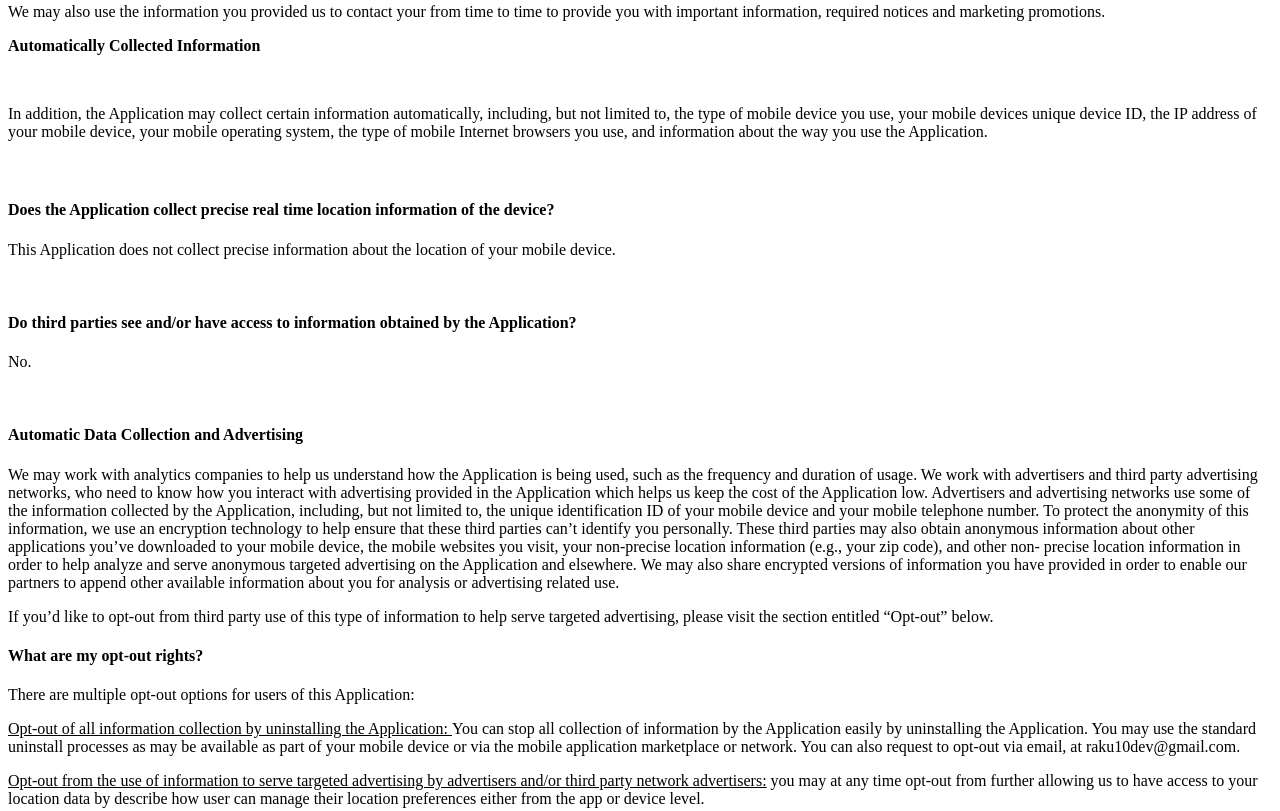
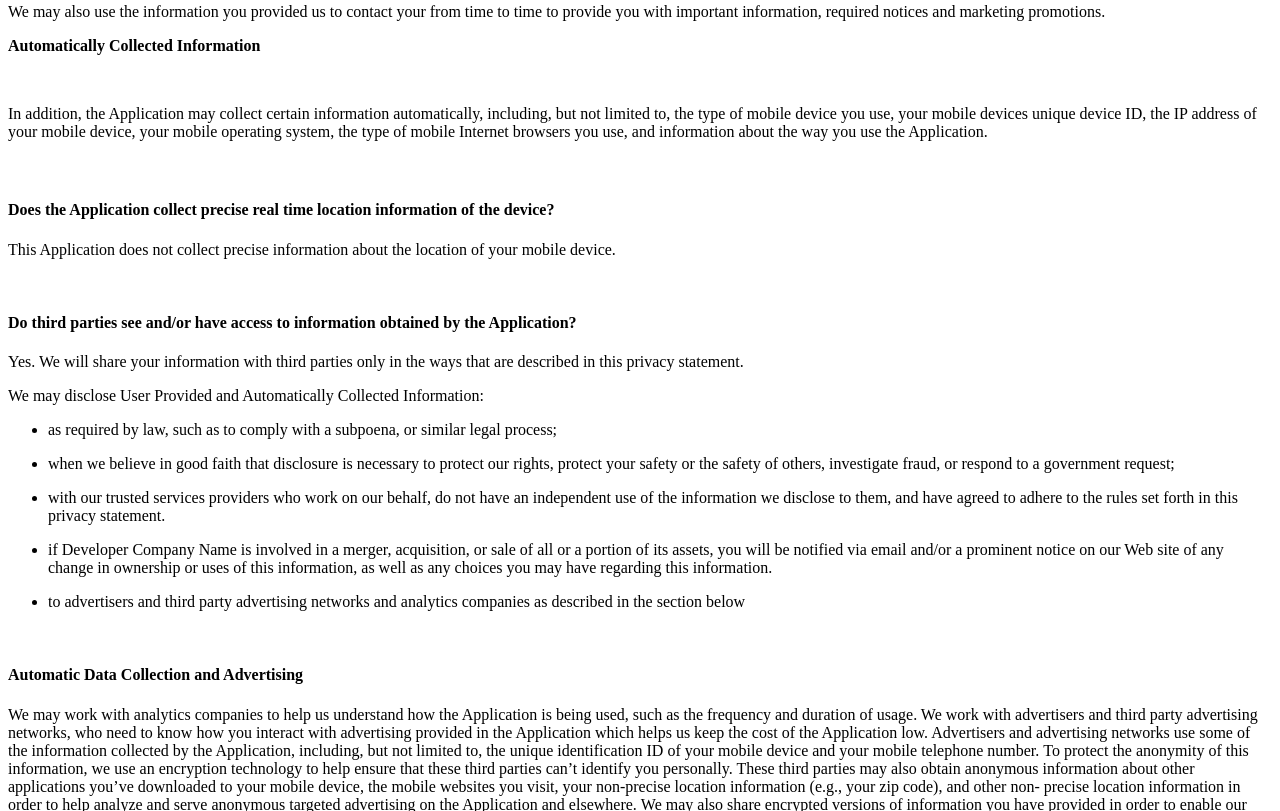
Before and after one commit to dongvanhung/github.io, a plain HTML site: page index.html in a window 1280 px wide. Shown: the part 378-1189 px from the top of the page. Drawn offline with Linux system fonts and the light colour scheme.

Commit message:
Update privacy policy

```diff
--- a/index.html
+++ b/index.html
@@ -22,7 +22,15 @@
 <p>&nbsp;</p>
 <h4>Do third parties see and/or have access to information obtained by the Application?</h4>
 <p></p>
-<p>No.</p>
+<p>Yes. We will share your information with third parties only in the ways that are described in this privacy statement.</p>
+<p>We may disclose User Provided and Automatically Collected Information:</p>
+<ul>
+ <li> <p>as required by law, such as to comply with a subpoena, or similar legal process;</p> </li>
+ <li> <p>when we believe in good faith that disclosure is necessary to protect our rights, protect your safety or the safety of others, investigate fraud, or respond to a&nbsp;government request;</p> </li>
+ <li> <p>with our trusted services providers who work on our behalf, do not have an&nbsp;independent use of the information we disclose to them, and have agreed to adhere&nbsp;to the rules set forth in this privacy statement.</p> </li>
+ <li> <p>if&nbsp;Developer Company Name&nbsp;is involved in a merger, acquisition, or sale of all or a&nbsp;portion of its assets, you will be notified via email and/or a prominent notice on our Web site of any change in ownership or uses of this information, as well as any choices you may have regarding this information.</p> </li>
+ <li>to advertisers and third party advertising networks and analytics companies as described in the section below</li>
+</ul>
 <p>&nbsp;</p>
 <h4>Automatic Data Collection and Advertising</h4>
 <p></p>
```
